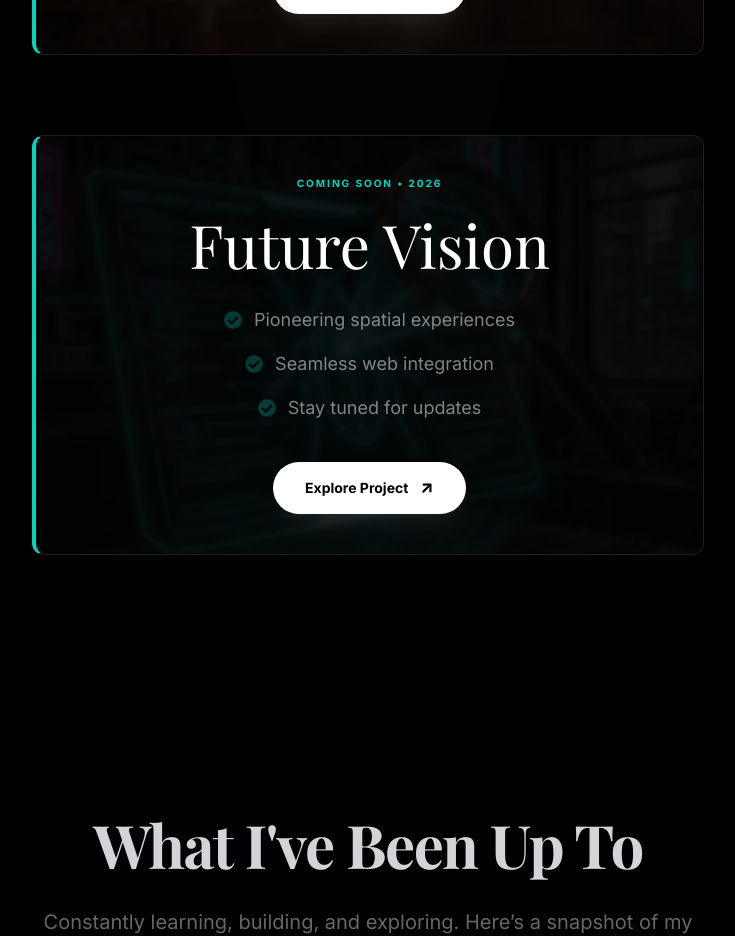
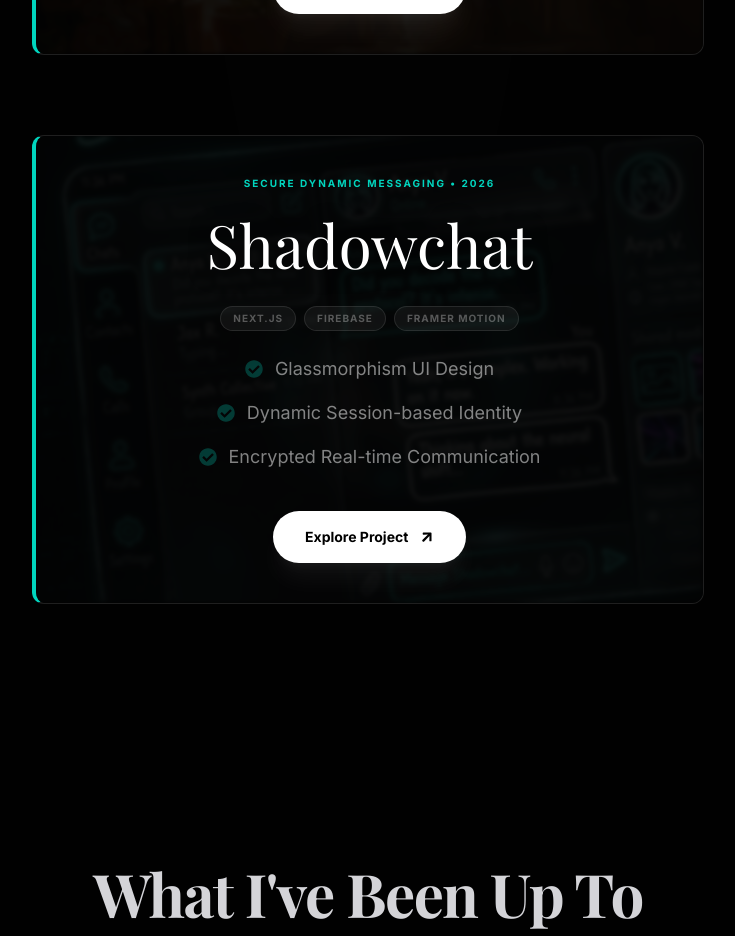
Before and after one commit to aasthakumari03/updated_Portfolio, a Next.js app: page / in a window 1280 px wide. Shown: the part 3460-4396 px from the top of the page, without its empty margins (272-1007 px from the left). Built offline with nearby package versions, Linux system fonts and the light colour scheme; a web font is replaced by a local one.

Commit message:
feat: add Shadowchat project to portfolio

```diff
--- a/app/constants/data.ts
+++ b/app/constants/data.ts
@@ -71,16 +71,16 @@ export const PROJECTS = [
         link: "#"
     },
     {
-        title: "Future Vision",
-        category: "Coming Soon",
+        title: "Shadowchat",
+        category: "Secure Dynamic Messaging",
         year: "2026",
-        tags: [],
+        tags: ["Next.js", "Firebase", "Framer Motion"],
         features: [
-            "Pioneering spatial experiences",
-            "Seamless web integration",
-            "Stay tuned for updates"
+            "Glassmorphism UI Design",
+            "Dynamic Session-based Identity",
+            "Encrypted Real-time Communication"
         ],
-        backgroundImage: "/images/coding.png",
+        backgroundImage: "/images/shadowchat.png",
         hasContentBorder: true,
         link: "#"
     }
```
Also changed, not shown: public/images/shadowchat.png (added).
